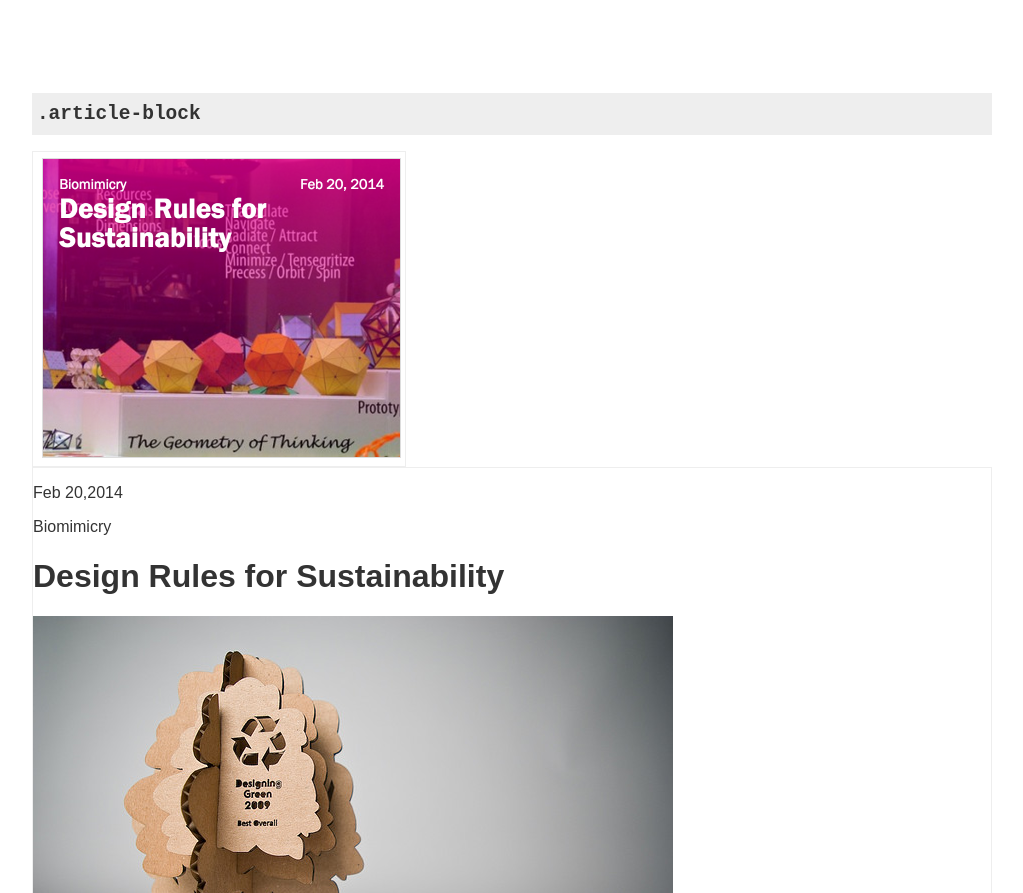
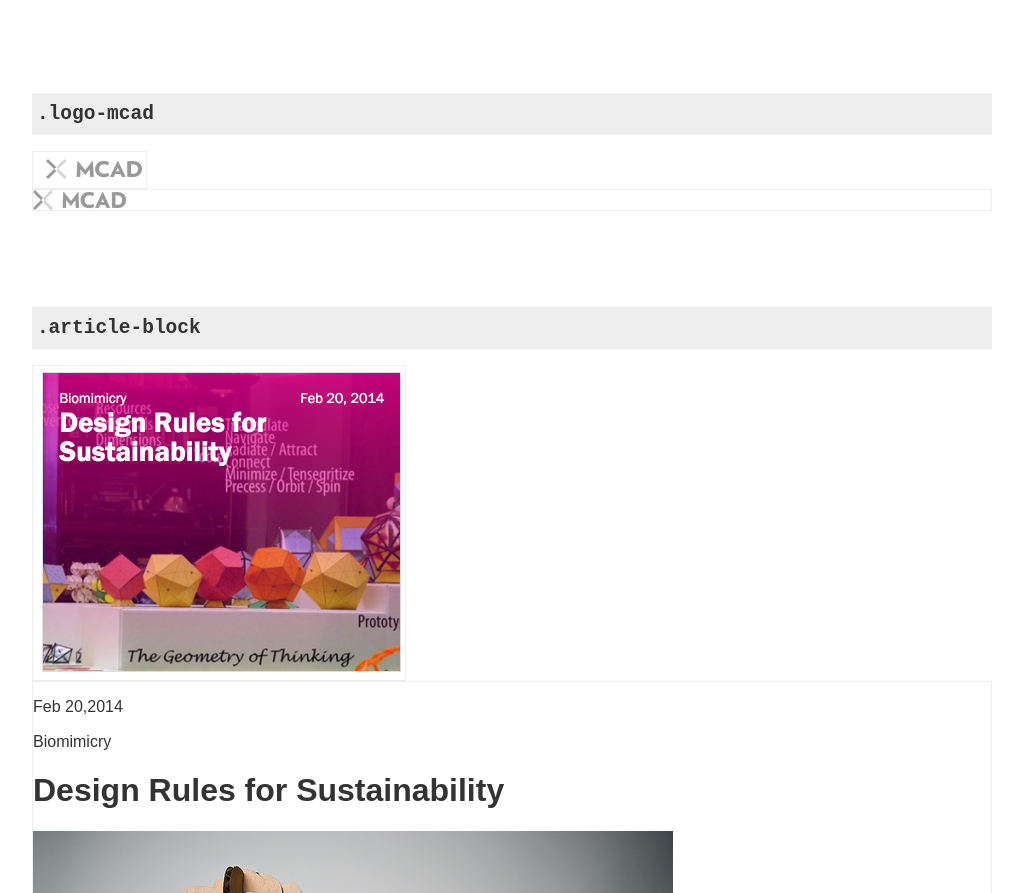
Before and after one commit to geekydatamonkey/mcad-sdblog, a website: page app/modules.html in a window 1280 px wide. Shown: the part 1015-1908 px from the top of the page, without its empty margins (128-1151 px from the left). Drawn offline with nearby package versions, Linux system fonts and the light colour scheme; files that its build step writes are made by us from their sources.

Commit message:
New module for logo-mcad

```diff
--- a/app/modules.html
+++ b/app/modules.html
@@ -71,6 +71,15 @@
     </ul>
   </div>
 
+<!-- .article-block -->
+<div class="css-module">
+  <h2>.logo-mcad</h2>
+  <img class="sample-image" src="images/modules/logo-mcad.png" alt="Page Footer">
+  <div>
+    <img class="logo-mcad" src="images/mcad-logo-600px.png" alt="MCAD Logo">
+  </div>
+</div>
+
   <!-- .article-block -->
   <div class="css-module">
     <h2>.article-block</h2>
--- a/app/styles/_logo-mcad.scss
+++ b/app/styles/_logo-mcad.scss
@@ -1,5 +1,6 @@
 .logo-mcad {
-  width: 5em;
+  display: block;
+  height: 1.25em;
   opacity: 0.4;
   &:hover {
     opacity: 1;
```
Also changed, not shown: app/images/modules/logo-mcad.png (added).
